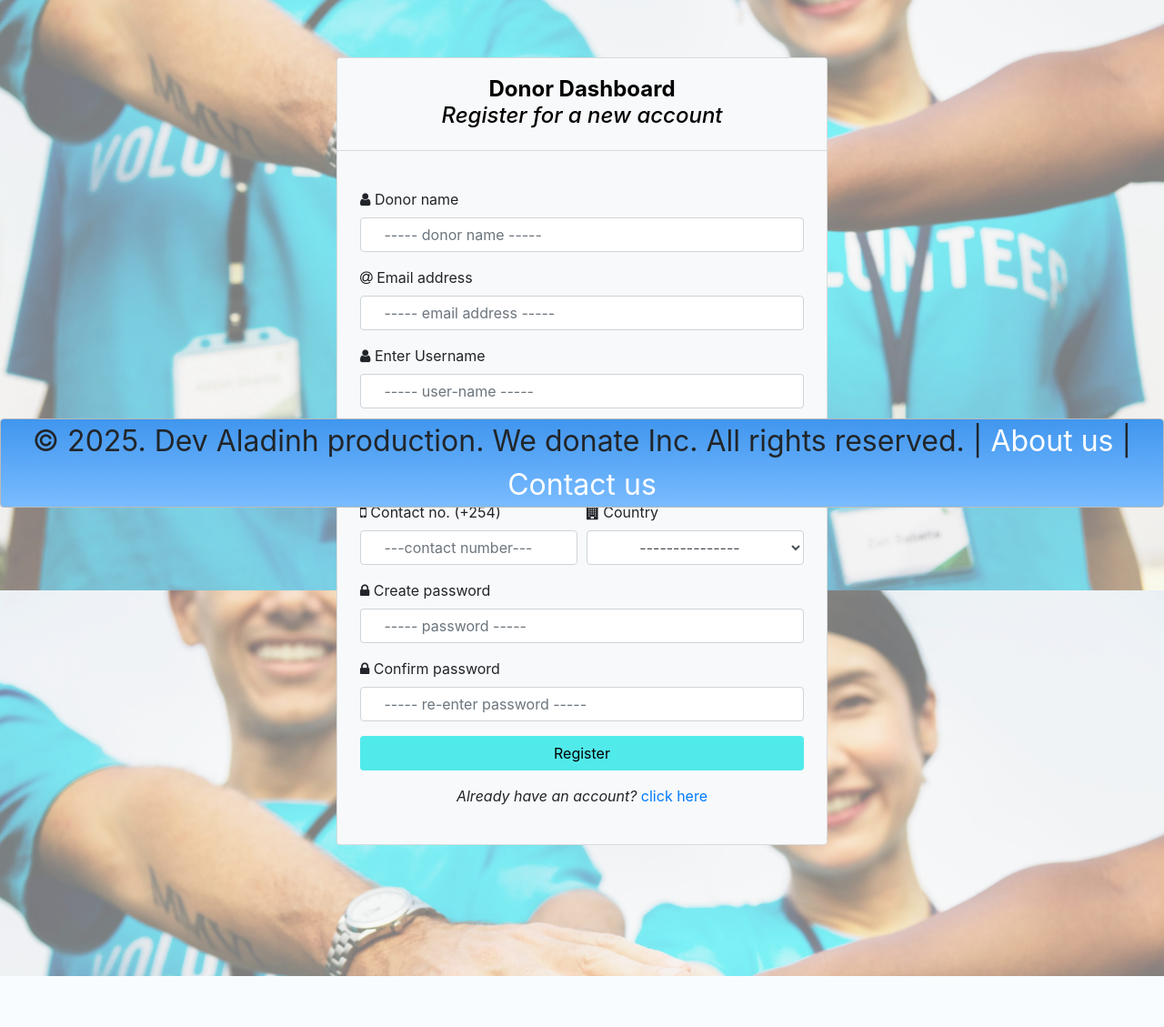
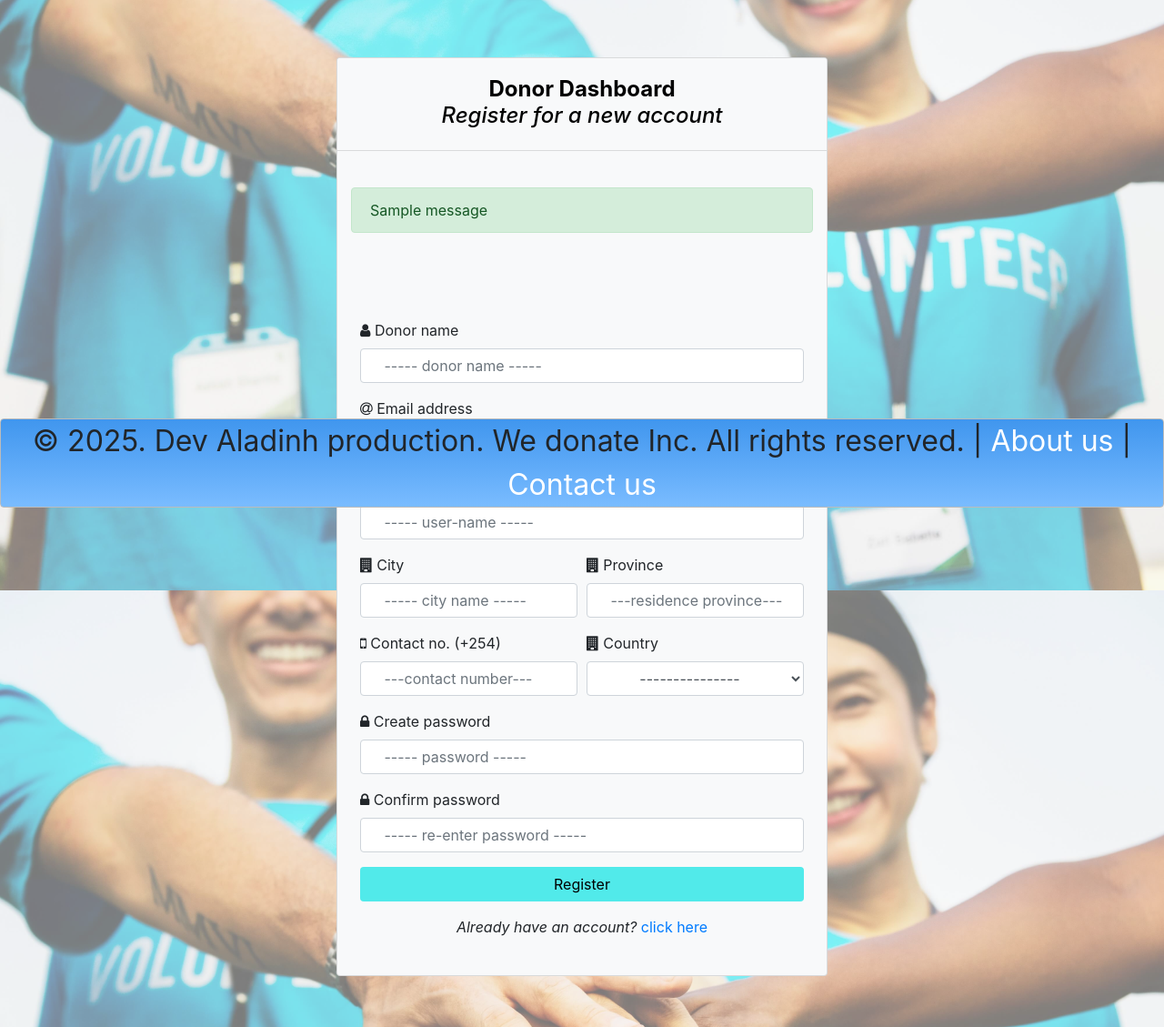
Before and after one commit to harizonelopez/Organ-Donation-App, a Django app: page /donors/register/ in a window 1280 px wide. Shown: the part 242-1371 px from the top of the page at 91% size. Before the commit the page ends 1315 px from the top, so only its background shows below. Run offline with Django 3.2, Linux system fonts and the light colour scheme; tables that the repository leaves empty hold one stand-in row (values such as "Sample post"); one stand-in notice (Sample message) is shown; some libraries are stand-ins or nearby versions; some web fonts are replaced.

Commit message:
refactor: implement auto-dismiss functionality for alerts and update script references in donor templates

```diff
--- a/templates/donor-login.html
+++ b/templates/donor-login.html
@@ -57,7 +57,6 @@
               {% endif %}
               <span>{{ message }}</span>
             </div>
-            <button type="button" class="btn-close" data-bs-dismiss="alert" aria-label="Close"></button>
           </div>
         {% endfor %}
       </div>
@@ -128,7 +127,7 @@
     </footer>
 
     <!-- Optional JavaScript -->
-    <script src="{% static 'js/hospital_script.js' %}"></script>
+    <script src="{% static 'js/extra_scripts.js' %}"></script>
 
     <script src="https://code.jquery.com/jquery-3.2.1.slim.min.js"
             integrity="sha384-KJ3o2DKtIkvYIK3UENzmM7KCkRr/rE9/Qpg6aAZGJwFDMVNA/GpGFF93hXpG5KkN"
--- a/templates/donor-registration.html
+++ b/templates/donor-registration.html
@@ -55,6 +55,28 @@
                     <h4 align="Center" class="card-title mt-2"> <b>Donor Dashboard</b><br>
                         <i>Register for a new account</i></h4>
                 </header>
+                <!-- Show messages -->
+                {% if messages %}
+                  <div class="container mt-4">
+                    {% for message in messages %}
+                      <div class="alert alert-{{ message.tags }} alert-dismissible fade show auto-dismiss-alert shadow-sm rounded-3" role="alert">
+                        <div class="d-flex align-items-center">
+                          {% if message.tags == 'success' %}
+                            <i class="bi bi-check-circle-fill text-success me-2 fs-5"></i>
+                          {% elif message.tags == 'error' %}
+                            <i class="bi bi-x-circle-fill text-danger me-2 fs-5"></i>
+                          {% elif message.tags == 'warning' %}
+                            <i class="bi bi-exclamation-triangle-fill text-warning me-2 fs-5"></i>
+                          {% elif message.tags == 'info' %}
+                            <i class="bi bi-info-circle-fill text-primary me-2 fs-5"></i>
+                          {% endif %}
+                          <span>{{ message }}</span>
+                        </div>
+                      </div>
+                    {% endfor %}
+                  </div>
+                {% endif %}
+
                 <div class="card-content">
                   <div class="form-group">
                     <span class="input-group-addon"><i class="fa fa-user"></i></span>
@@ -192,7 +214,7 @@
     </footer>
 
     <!-- Custom JS script file URL -->
-    <script src="{% static 'js/donor-registration.js' %}"></script>
+    <script src="{% static 'js/extra_scripts.js' %}"></script>
 
     <!-- Optional JavaScript -->
     <script src="https://code.jquery.com/jquery-3.2.1.slim.min.js"
```
Also changed, not shown: static/js/extra_scripts.js (renamed from static/js/donor_login.js).
